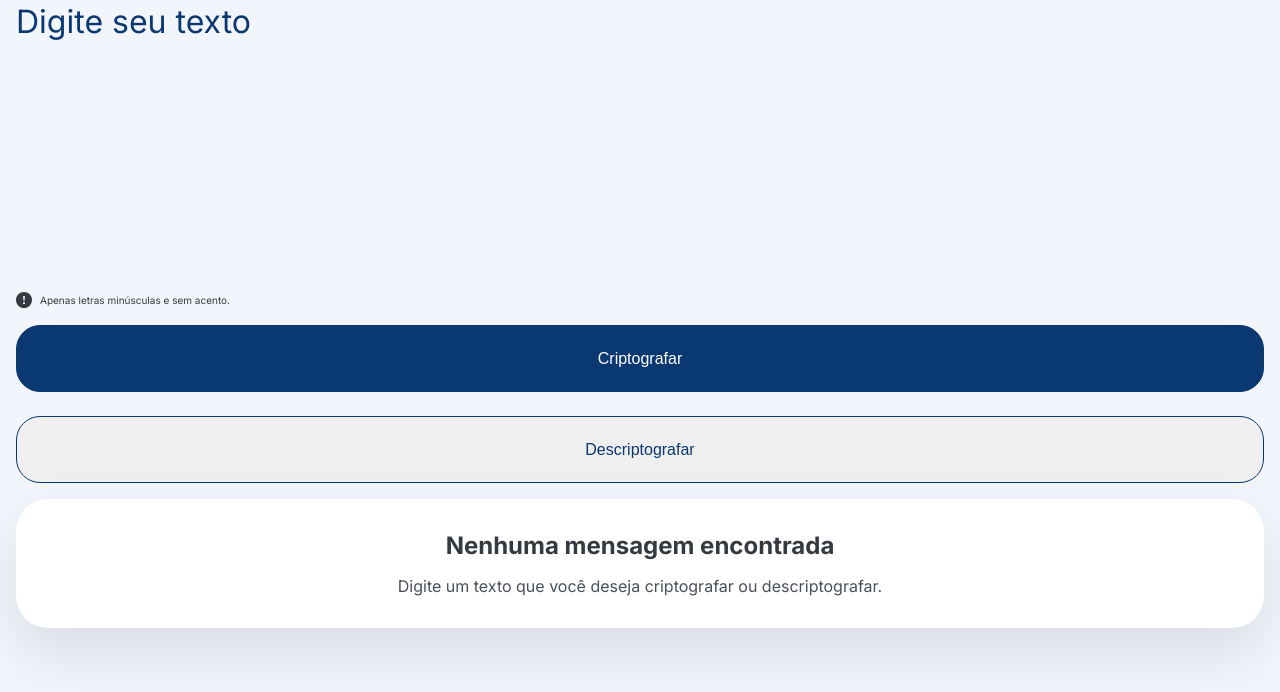
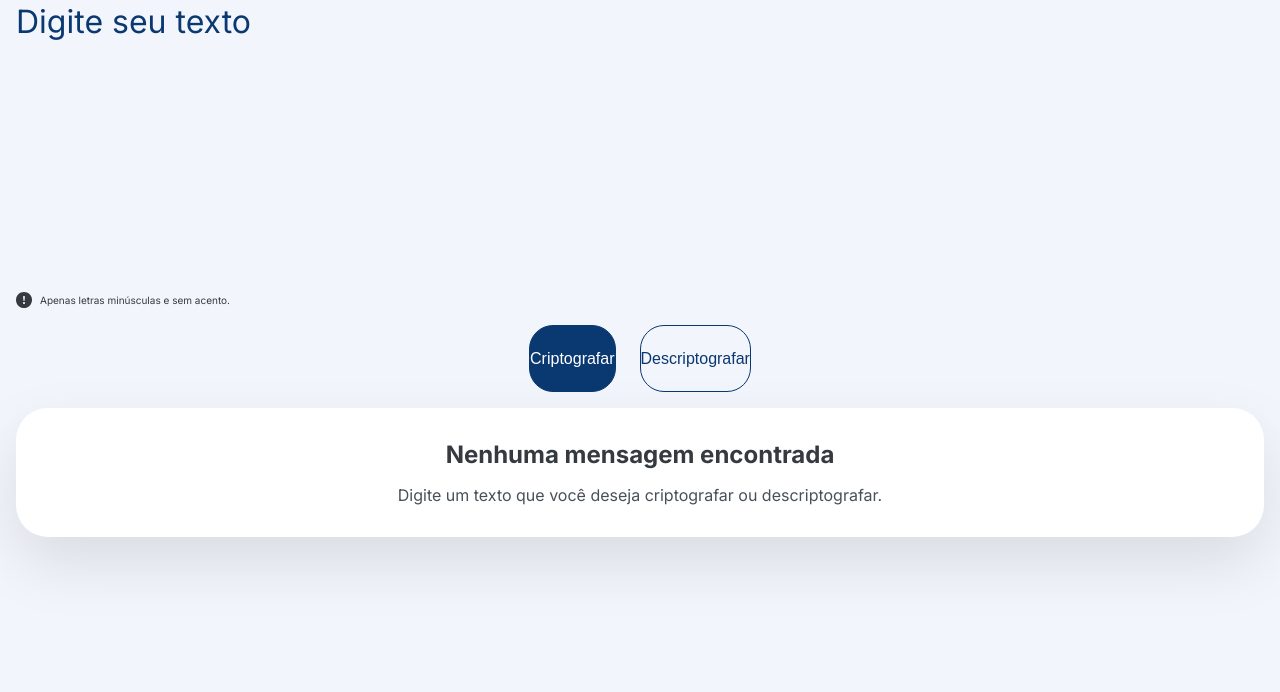
Before and after one commit to pedrohsouza/decodificador-de-texto, a plain HTML site: page index.html in a window 1280 px wide. Shown: the part 94-786 px from the top of the page. Drawn offline with Linux system fonts and the light colour scheme.

Commit message:
Adiciona hover states e media query inicial tablet

```diff
--- a/style.css
+++ b/style.css
@@ -140,8 +140,17 @@ main {
     color: white;
   }
 
+  & .button-blue:hover {
+    background-color: var(--dark-blue-400);
+  }
+
   & .button-white {
+    background-color: var(--light-blue-100);
     color: var(--dark-blue-300);
+  }
+
+  & .button-white:hover {
+    background-color: var(--light-blue-200);
   }
 
   & section {
@@ -178,3 +187,11 @@ main {
     }
   }
 }
+
+@media (min-width: 600px) {
+  main.container form.content .buttons-section {
+    flex-direction: row;
+    justify-content: center;
+    flex-grow: initial;
+  }
+}
```
